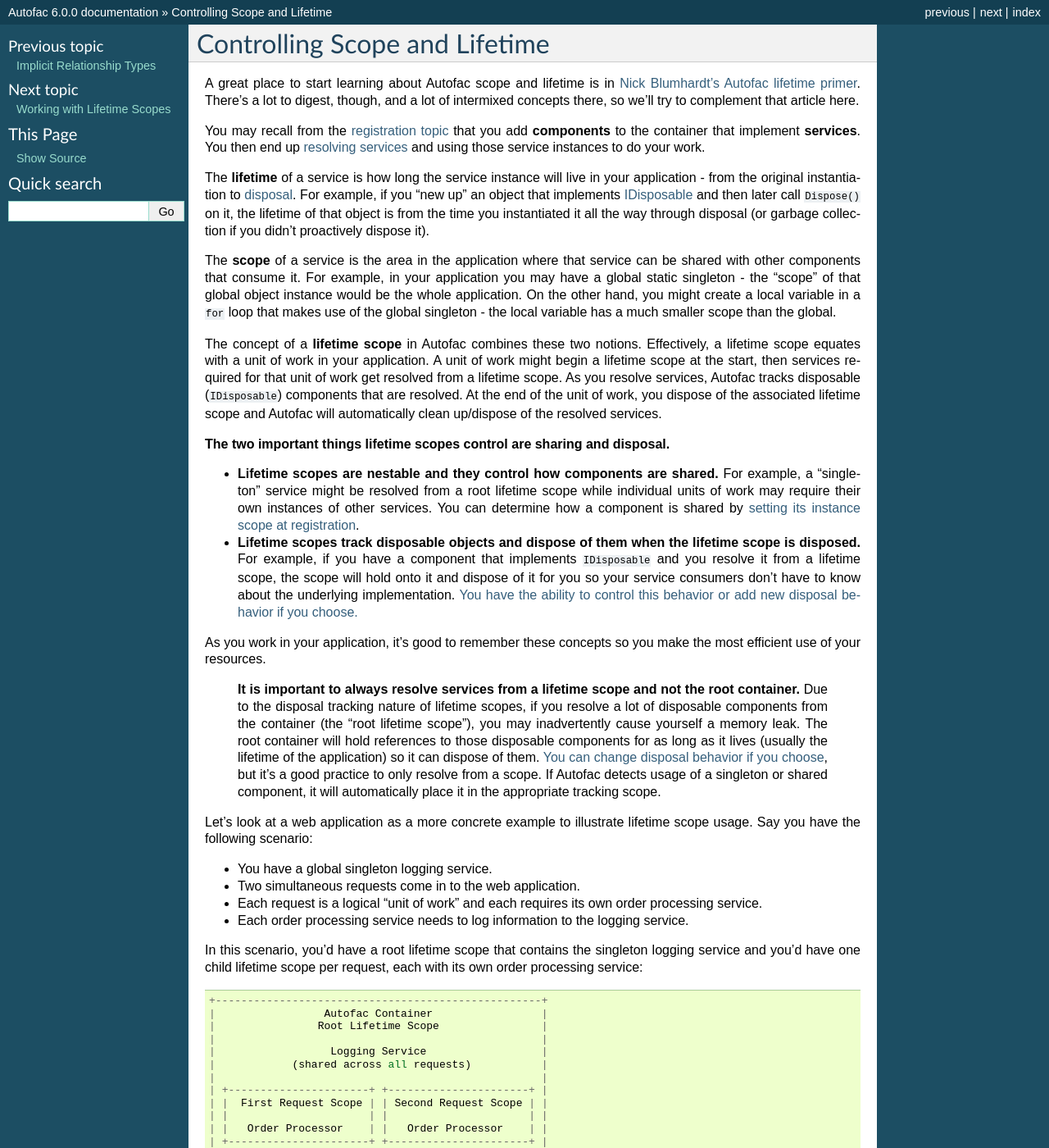
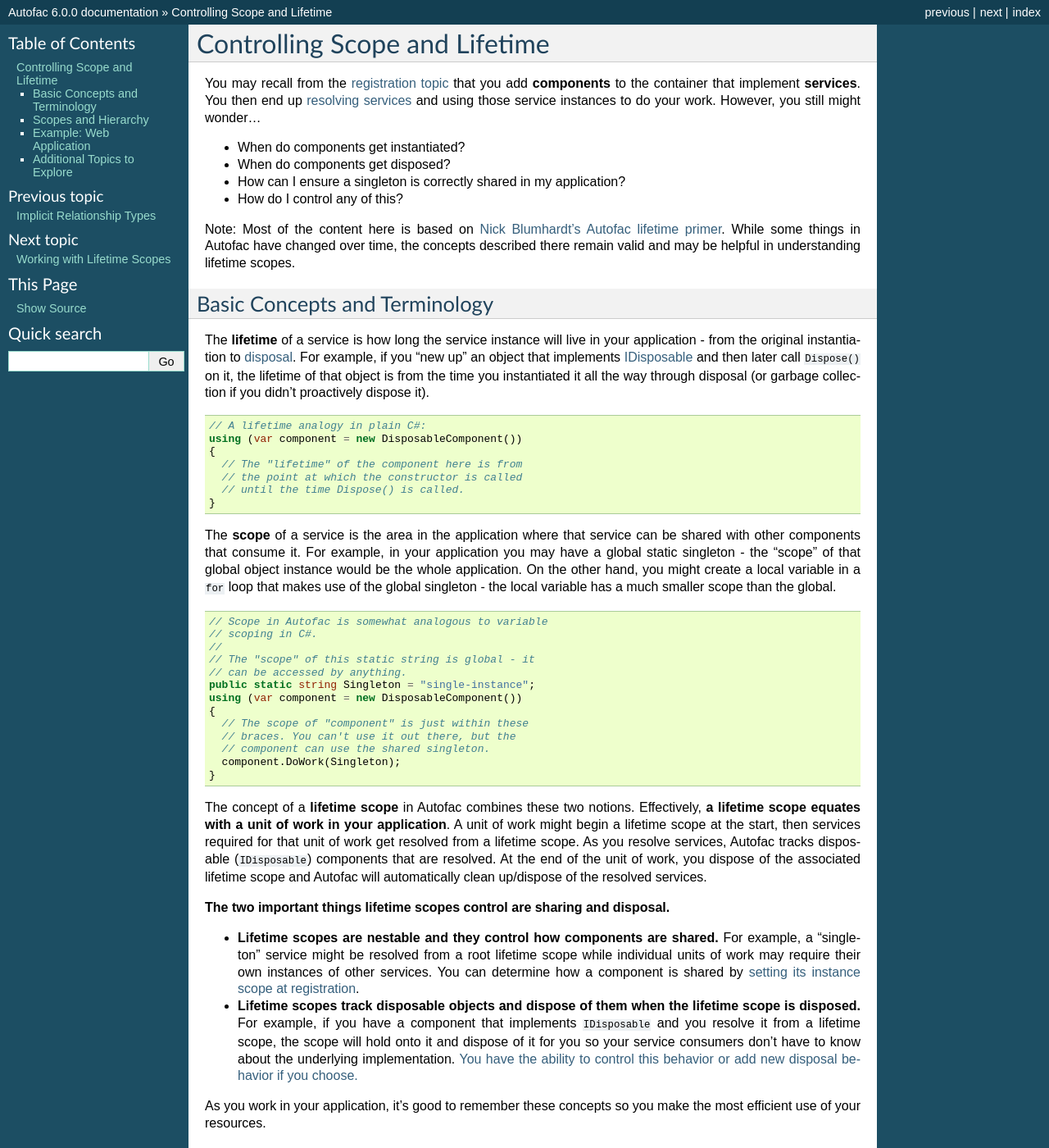
Before and after one commit to autofac/Documentation, a Sphinx documentation site: the page built from docs/lifetime/index.rst, in a window 1280 px wide and 1400 px high. Shown: the whole window at 82% size. Built offline with Sphinx 7.4.7, drawn with Linux system fonts in a browser that asks for light colours; some of the changed text lies outside the part shown.

Commit message:
Updated existing docs, started new description of the hierarchy concept.

```diff
--- a/docs/lifetime/index.rst
+++ b/docs/lifetime/index.rst
@@ -2,15 +2,50 @@
 Controlling Scope and Lifetime
 ==============================
 
-A great place to start learning about Autofac scope and lifetime is in `Nick Blumhardt's Autofac lifetime primer <http://nblumhardt.com/2011/01/an-autofac-lifetime-primer/>`_. There's a lot to digest, though, and a lot of intermixed concepts there, so we'll try to complement that article here.
+You may recall from the :doc:`registration topic <../register/registration>` that you add **components** to the container that implement **services**. You then end up :doc:`resolving services <../resolve/index>` and using those service instances to do your work. However, you still might wonder...
 
-You may recall from the :doc:`registration topic <../register/registration>` that you add **components** to the container that implement **services**. You then end up :doc:`resolving services <../resolve/index>` and using those service instances to do your work.
+- When do components get instantiated?
+- When do components get disposed?
+- How can I ensure a singleton is correctly shared in my application?
+- How do I control any of this?
+
+Note: Most of the content here is based on `Nick Blumhardt's Autofac lifetime primer <http://nblumhardt.com/2011/01/an-autofac-lifetime-primer/>`_. While some things in Autofac have changed over time, the concepts described there remain valid and may be helpful in understanding lifetime scopes.
+
+------------------------------
+Basic Concepts and Terminology
+------------------------------
 
 The **lifetime** of a service is how long the service instance will live in your application - from the original instantiation to :doc:`disposal <disposal>`. For example, if you "new up" an object that implements `IDisposable <https://msdn.microsoft.com/en-us/library/system.idisposable.aspx>`_ and then later call ``Dispose()`` on it, the lifetime of that object is from the time you instantiated it all the way through disposal (or garbage collection if you didn't proactively dispose it).
 
+.. sourcecode:: csharp
+
+    // A lifetime analogy in plain C#:
+    using (var component = new DisposableComponent())
+    {
+      // The "lifetime" of the component here is from
+      // the point at which the constructor is called
+      // until the time Dispose() is called.
+    }
+
 The **scope** of a service is the area in the application where that service can be shared with other components that consume it. For example, in your application you may have a global static singleton - the "scope" of that global object instance would be the whole application. On the other hand, you might create a local variable in a ``for`` loop that makes use of the global singleton - the local variable has a much smaller scope than the global.
 
-The concept of a **lifetime scope** in Autofac combines these two notions. Effectively, a lifetime scope equates with a unit of work in your application. A unit of work might begin a lifetime scope at the start, then services required for that unit of work get resolved from a lifetime scope. As you resolve services, Autofac tracks disposable (``IDisposable``) components that are resolved. At the end of the unit of work, you dispose of the associated lifetime scope and Autofac will automatically clean up/dispose of the resolved services.
+.. sourcecode:: csharp
+
+    // Scope in Autofac is somewhat analogous to variable
+    // scoping in C#.
+    //
+    // The "scope" of this static string is global - it
+    // can be accessed by anything.
+    public static string Singleton = "single-instance";
+    using (var component = new DisposableComponent())
+    {
+      // The scope of "component" is just within these
+      // braces. You can't use it out there, but the
+      // component can use the shared singleton.
+      component.DoWork(Singleton);
+    }
+
+The concept of a **lifetime scope** in Autofac combines these two notions. Effectively, **a lifetime scope equates with a unit of work in your application**. A unit of work might begin a lifetime scope at the start, then services required for that unit of work get resolved from a lifetime scope. As you resolve services, Autofac tracks disposable (``IDisposable``) components that are resolved. At the end of the unit of work, you dispose of the associated lifetime scope and Autofac will automatically clean up/dispose of the resolved services.
 
 **The two important things lifetime scopes control are sharing and disposal.**
 
@@ -21,35 +56,64 @@
 
     **It is important to always resolve services from a lifetime scope and not the root container.** Due to the disposal tracking nature of lifetime scopes, if you resolve a lot of disposable components from the container (the "root lifetime scope"), you may inadvertently cause yourself a memory leak. The root container will hold references to those disposable components for as long as it lives (usually the lifetime of the application) so it can dispose of them. :doc:`You can change disposal behavior if you choose <disposal>`, but it's a good practice to only resolve from a scope. If Autofac detects usage of a singleton or shared component, it will automatically place it in the appropriate tracking scope.
 
+--------------------
+Scopes and Hierarchy
+--------------------
+
+The easiest way to visualize lifetime scopes is as a hierarchy, like a tree. You start with the root container, and each unit of work (web request, etc.) branches off from there.
+
+.. image:: lifetime-scope-tree.png
+
+TODO: Scopes are hierarchical from the container, like a tree
+
+TODO: Lifetime can dictate where dependencies come from, like a singleton gets dependencies from its scope. You can go UP the tree to the root but you can't go DOWN.
+
+------------------------
+Example: Web Application
+------------------------
+
 Let's look at a web application as a more concrete example to illustrate lifetime scope usage. Say you have the following scenario:
 
 - You have a global singleton logging service.
 - Two simultaneous requests come in to the web application.
 - Each request is a logical "unit of work" and each requires its own order processing service.
-- Each order processing service needs to log information to the logging service.
+- Each controller needs to log information to the logging service.
 
-In this scenario, you'd have a root lifetime scope that contains the singleton logging service and you'd have one child lifetime scope per request, each with its own order processing service::
+In this scenario, you'd have a root lifetime scope that contains the singleton logging service and you'd have one child lifetime scope per request, each with its own controller instance.
 
-    +---------------------------------------------------+
-    |                 Autofac Container                 |
-    |                Root Lifetime Scope                |
-    |                                                   |
-    |                  Logging Service                  |
-    |            (shared across all requests)           |
-    |                                                   |
-    | +----------------------+ +----------------------+ |
-    | |  First Request Scope | | Second Request Scope | |
-    | |                      | |                      | |
-    | |   Order Processor    | |   Order Processor    | |
-    | +----------------------+ +----------------------+ |
-    +---------------------------------------------------+
+From a class registration standpoint, it might look like this:
 
-When each request ends, the request lifetime scope ends and the respective order processor gets disposed. The logging service, as a singleton, stays alive for sharing by future requests.
+.. sourcecode:: csharp
 
-You can dive deeper on lifetime scopes in `Nick Blumhardt's Autofac lifetime primer <http://nblumhardt.com/2011/01/an-autofac-lifetime-primer/>`_.
+    var builder = new ContainerBuilder();
 
+    // The logger is a singleton - shared everywhere.
+    builder.RegisterType<Logger>()
+           .As<ILogger>()
+           .SingleInstance();
 
-**Additional lifetime scope topics to explore:**
+    // Controllers are created per lifetime scope. They
+    // take an ILogger as a parameter.
+    builder.RegisterType<Controller>()
+           .InstancePerLifetimeScope();
+
+    var container = builder.Build();
+
+As web requests come in, lifetime scopes might look like this:
+
+.. image:: lifetime-scope-web-example.png
+
+A rough sequence of events for a web app framework like :doc:`ASP.NET Core <../integration/aspnetcore>` goes like this:
+
+1. When a web request comes in, the web application framework creates a child lifetime scope - the "request lifetime scope."
+2. The web application framework resolves the controller instance from the request lifetime scope. Since the controller is registered as "instance per lifetime scope," it will be a sort of "singleton" within that request but will not be shared with other requests.
+3. The logging service, registered as a singleton at the application level, gets injected as a dependency into each controller instance.
+4. At the end of each web request, the request lifetime scope will be disposed and the controllers will be garbage collected. The logger will remain alive and cached at the root lifetime scope so it can continue to be injected for the rest of the application lifetime.
+5. At the end of the web application (during shutdown) the web app framework should dispose of the root container and release the logger.
+
+----------------------------
+Additional Topics to Explore
+----------------------------
 
 .. toctree::
 
```
Also changed, not shown: docs/lifetime/lifetime-scope-tree.png (added), docs/lifetime/lifetime-scope-web-example.png (added), 2 other files.
